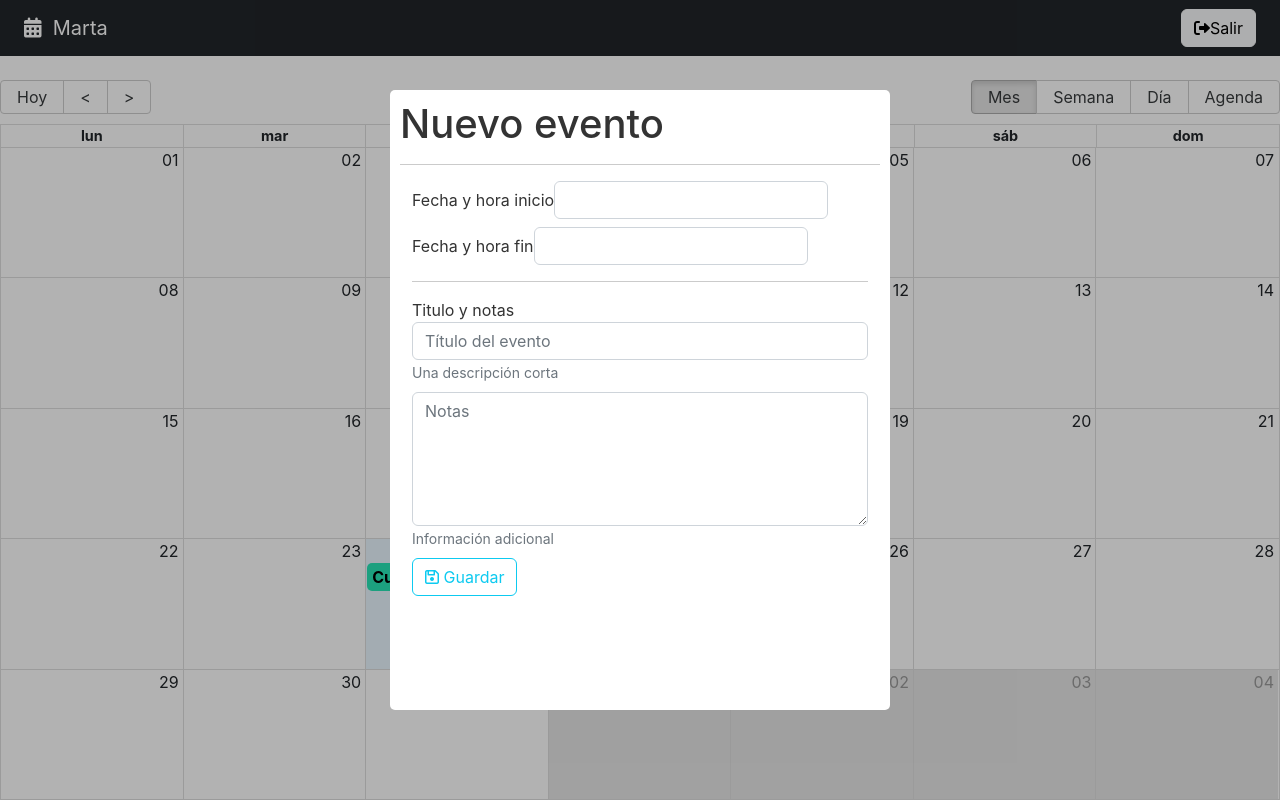
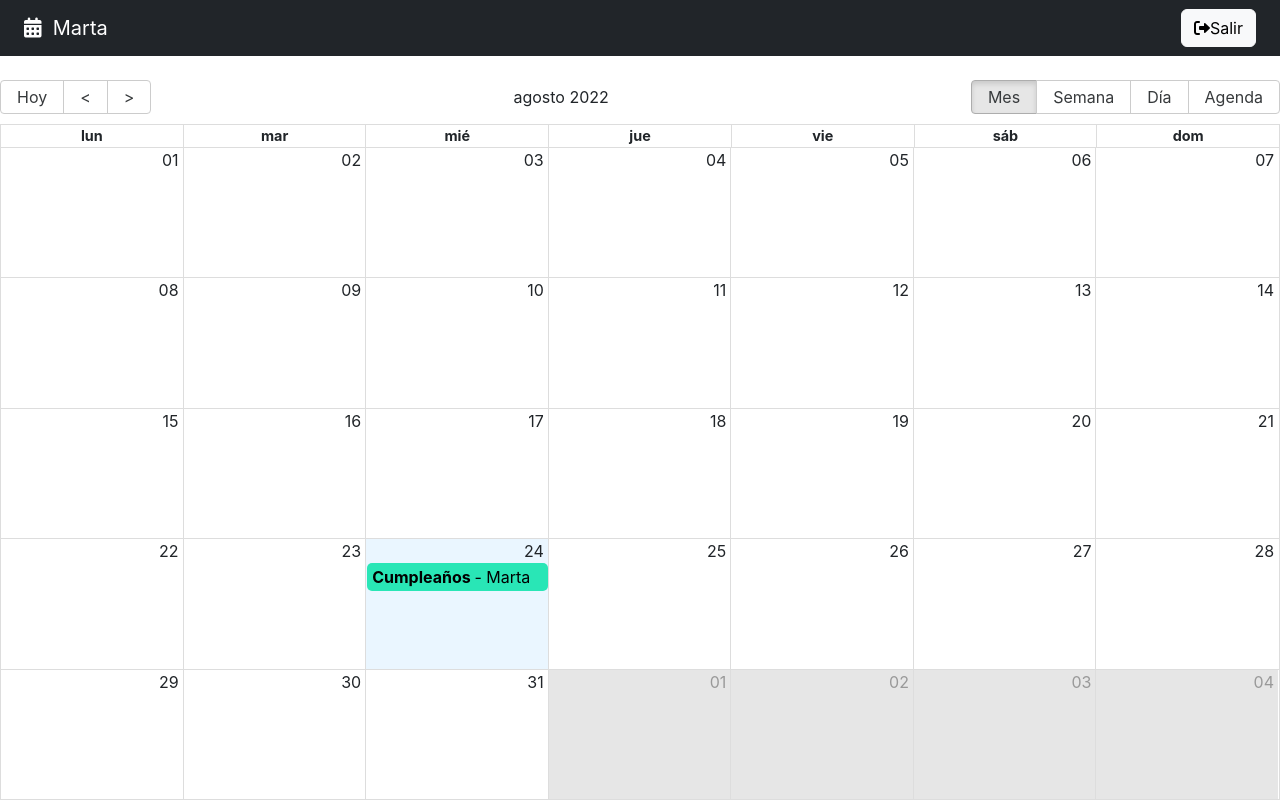
Before and after one commit to MartaArM/CursoReact, a React (Vite) app in the folder app9_calendar/: page / in a window 1280 px wide. Built offline with nearby package versions, Linux system fonts and the light colour scheme.

Commit message:
Hook para el store del UI

```diff
--- a/app9_calendar/src/calendar/components/EventView.jsx
+++ b/app9_calendar/src/calendar/components/EventView.jsx
@@ -8,6 +8,8 @@ import { useForm } from "../../hooks/useForm";
 import es from 'date-fns/locale/es';
 import { differenceInSeconds } from "date-fns";
 import Swal from "sweetalert2";
+import { useUIStore } from "../../hooks/useUIStore";
+
 registerLocale('es', es)
 
 
@@ -33,8 +35,9 @@ Modal.setAppElement('#root');
 
 export const EventView = () => {
 
-  const [isOpen, setIsOpen] = useState(true);
   const [formSubmitted, setformSubmitted] = useState(false); // Verdadero si le damos al botón de guardar
+
+  const {isModalOpen, openModal, closeModal} = useUIStore();
 
   const {formState, onInputChange, onDateChanged} = useForm(initialState);
   const {title, notes, start, end} = formState;
@@ -50,9 +53,10 @@ export const EventView = () => {
 
   }, [title, formSubmitted])
 
+  // Cerrar el evento
   const onCloseModal = () => {
     console.log("Cerrando modal");
-    setIsOpen(false);
+    closeModal();
   }
 
   // Se ejecuta cuando se manda la información al formulario
@@ -88,7 +92,7 @@ export const EventView = () => {
 
   return (
     <Modal
-      isOpen={isOpen}
+      isOpen={isModalOpen}
       onRequestClose={onCloseModal}
       style={customStyles}
       className="modal"
--- a/app9_calendar/src/calendar/pages/CalendarPage.jsx
+++ b/app9_calendar/src/calendar/pages/CalendarPage.jsx
@@ -7,6 +7,7 @@ import { getMessages } from "../../helpers/getMessages"
 import { EventBox } from "../components/EventBox"
 import { useState } from 'react'
 import { EventView } from '../components/EventView'
+import { useUIStore } from '../../hooks/useUIStore'
 
 const events = [{
   title: 'Cumpleaños',
@@ -21,8 +22,9 @@ const events = [{
 
 export const CalendarPage = () => {
 
+  const [lastView, setlastView] = useState(localStorage.getItem('lastView') || 'month');
 
-  const [lastView, setlastView] = useState(localStorage.getItem('lastView') || 'month')
+  const {isModalOpen, openModal} = useUIStore();
 
   const eventStyleGetter = (event, start, end, isSelected) => {
     const style= {
@@ -37,6 +39,7 @@ export const CalendarPage = () => {
 
   const onDoubleClick = (event) => {
     console.log( {doubleClick: event});
+    openModal();
   }
 
   const onClick = (event) => {
--- /dev/null
+++ b/app9_calendar/src/hooks/useUIStore.js
@@ -0,0 +1,23 @@
+import { useSelector, useDispatch } from "react-redux"
+import { onCloseModal, onOpenModal } from "../store/ui/uiSlice";
+
+export const useUIStore = () => {
+    const { isModalOpen } = useSelector( state => state.ui)
+
+    const dispatch = useDispatch();
+
+
+    const openModal = () => {
+        dispatch(onOpenModal());
+    }
+
+    const closeModal = () => {
+        dispatch(onCloseModal());
+    }
+
+    return {
+        isModalOpen,
+        openModal,
+        closeModal
+    }
+}
```
Lines whose indentation alone changed are shown as unchanged.
